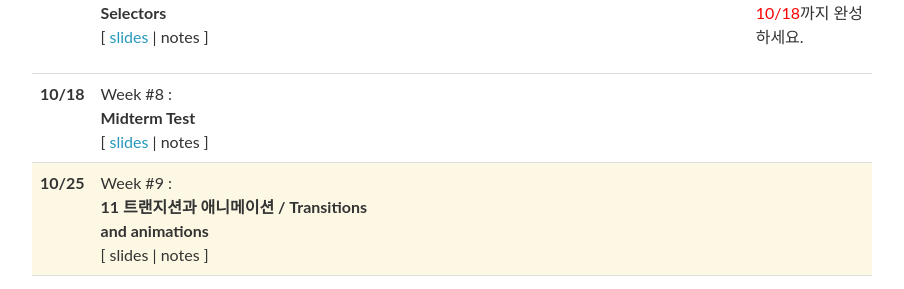
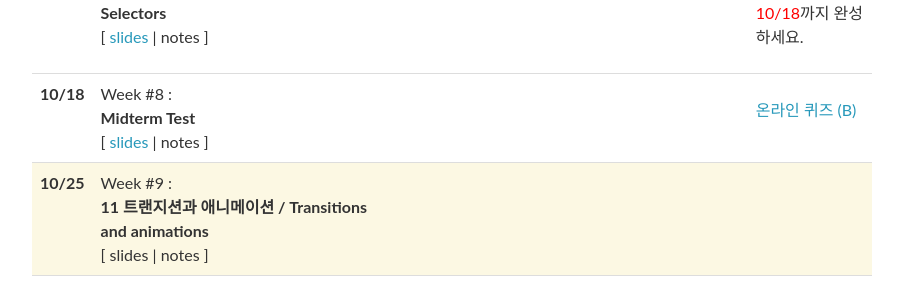
Before and after one commit to 2023-aaronkr/ut-web, a Jekyll site: the page built from _pages/lectures.md, in a window 1280 px wide and 900 px high, scrolled down 1197 px. Shown: the part 160-449 px from the top of the window, without its empty margins (188-1092 px from the left). Built offline with Jekyll 4.4.1, drawn with Linux system fonts in a browser that asks for light colours; nearby versions of some CDN libraries; comment, search, counter and statistics services are not loaded.

Commit message:
Update lectures.yml

```diff
--- a/_data/lectures.yml
+++ b/_data/lectures.yml
@@ -95,8 +95,9 @@
   logistics: >
     <div style="display:none;">
       <a href="https://forms.gle/eoD2skUZ33E6ePtt9">온라인 퀴즈 (A)</a><br>
-      <a href="https://docs.google.com/presentation/d/1HiGWwZqgbWuSxyt8zWl55CxVGIYaYcj45vN5t40Ncn8/edit?usp=sharing">실기 시험 (A)</a>
+      <a href="https://docs.google.com/presentation/d/1HiGWwZqgbWuSxyt8zWl55CxVGIYaYcj45vN5t40Ncn8/edit?usp=sharing">실기 시험 (A)</a><br>
     </div>
+    <a href="https://forms.gle/WNPV2k86ETP6CSLT9">온라인 퀴즈 (B)</a><br>
 
 - date: 10/25
   week: 9
```
